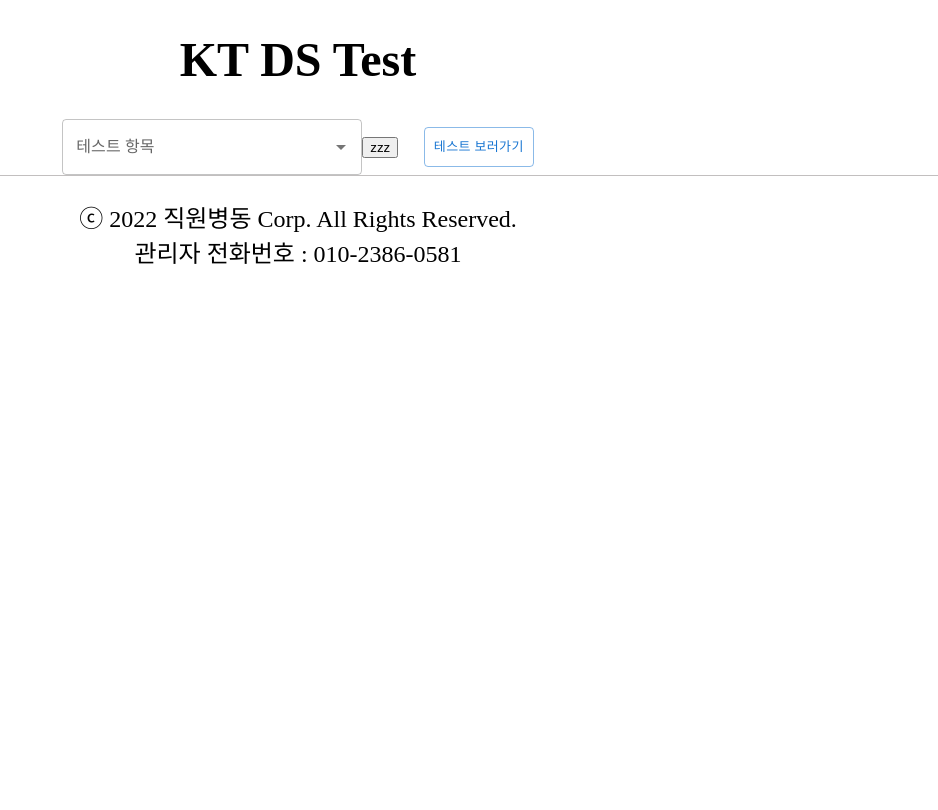
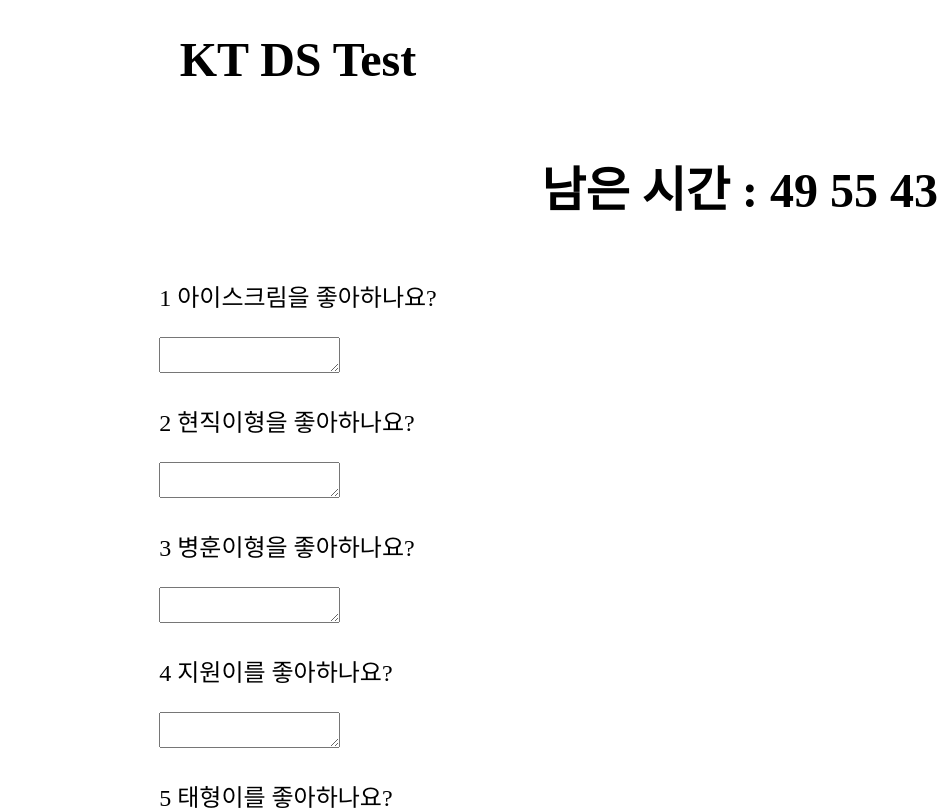
Before and after one commit to ktds-newcomer-project/jwbd-spring-project, a React (Create React App) app in the folder FE/: page /test in a window 1280 px wide. Shown: the top 810 px of the page, without its empty margins (342-1280 px from the left). Built offline with nearby package versions, Linux system fonts and the light colour scheme; a web font is replaced by a local one.

Commit message:
Feature/FE-Test

```diff
--- a/FE/package.json
+++ b/FE/package.json
@@ -10,11 +10,11 @@
     "@testing-library/react": "^13.3.0",
     "@testing-library/user-event": "^13.5.0",
     "axios": "^0.27.2",
+    "moment": "^2.29.4",
     "react": "^18.0.0",
     "react-dom": "^18.0.1",
     "react-router-dom": "^6.3.0",
     "react-scripts": "5.0.1",
-    "react-select": "^5.4.0",
     "react-slick": "^0.29.0",
     "slick-carousel": "^1.8.1",
     "sweetalert2": "^11.4.26",
--- a/FE/public/index.html
+++ b/FE/public/index.html
@@ -24,7 +24,7 @@
       work correctly both with client-side routing and a non-root public URL.
       Learn how to configure a non-root public URL by running `npm run build`.
     -->
-    <title>React App</title>
+    <title>K-XAM</title>
   </head>
   <body>
     <noscript>You need to enable JavaScript to run this app.</noscript>
--- a/FE/src/pages/HomePage/index.jsx
+++ b/FE/src/pages/HomePage/index.jsx
@@ -1,4 +1,4 @@
-import React from 'react';
+import React, { useState } from 'react';
 import { useStore } from '../../states.js';
 import Slider from "react-slick";
 import Slide1 from '../../assets/carousel4.jpg';
@@ -7,16 +7,21 @@
 import "slick-carousel/slick/slick.css";
 import "slick-carousel/slick/slick-theme.css";
 import './style.css'
+import TextField from '@mui/material/TextField';
 import Button from '@mui/material/Button';
-import Select from 'react-select'
 import Carder from '../../templates/TestCard'
 import Java from '../../assets/java.png';
 import Sap from '../../assets/sap.png';
 import Python from '../../assets/python.png';
-
+import Swal from 'sweetalert2';
+import { useNavigate } from 'react-router-dom';
+import Autocomplete from '@mui/material/Autocomplete';
 
 const HomePage = () => {
     const { userToken } = useStore();
+    const [inputValue, setInputValue] = useState('');
+
+    const navigate = useNavigate()
     const settings = {
         dots: true,
         infinite: true,
@@ -31,12 +36,42 @@
 
     const buttonStyle1 = {color: 'white', backgroundColor : "#66E4BE",width:"25%", height:"6.5%",fontSize:"17px", minWidth : '150px',minHeight: "40px"}
     const slideStyle = {width: '100%'}
-    const selectOptions = [
-        { value: 'SAP1', label: 'SAP 종합시험 1차' },
-        { value: 'ERP1', label: 'ERP 업무시험 1차' },
-        { value: 'JAVA1', label: 'JAVA 기본시험 2차' }
-      ]
+    const testList = [
+      { label: 'JAVA WEB 테스트', testCode: 82256975 },
+      { label: 'Python WEB 테스트', testCode: 82256954 },
+      { label: 'Spider WEB 테스트', testCode: 82256978 },
+      { label: 'JPA WEB 테스트', testCode: 82256934 },
+      { label: 'SAP WEB 테스트', testCode: 82256946 },
+      { label: 'StacrCraft WEB 테스트', testCode: 82246857 },
+      { label: '황새오래걷기 WEB 테스트', testCode: 82267857 }
+    ]
 
+    const confirmTestPw = () => {
+      if (inputValue) {
+        Swal.fire({
+            title: '응시 비밀번호 확인',
+            html: `<input type="password" id="password" class="swal2-input" placeholder="응시 비밀번호">`,
+            confirmButtonText: '시험 시작',
+            focusConfirm: false,
+            preConfirm: () => {
+              const password = Swal.getPopup().querySelector('#password').value
+              if (!password) {
+                Swal.showValidationMessage(`Please enter login and password`)
+              }
+              if (password === '1234') {
+                navigate('/test')
+              }else {
+                Swal.fire('비밀번호가 올바르지않습니다.')
+              }
+              return { password: password }
+            }
+          })
+        }else{
+          Swal.fire('시험을 선택해주세요')
+        }
+    }
+
+    // ${result.value.password}
     return (
         <div>
             <div className="home-main-process-div">
@@ -49,12 +84,19 @@
                 </div>
                 <div className="home-test-div">
                     <h1>현재 응시 가능한 시험</h1>
-                    <Select
-                    className="select-button"
-                    isClearable
-                    isSearchable
-                    options={selectOptions} />
-                    <Button style={buttonStyle1} >응시하러가기</Button>
+                    <Autocomplete
+                      id="combo-box-demo"
+                      options={testList}
+
+                      inputValue={inputValue}
+                      onInputChange={(event, newInputValue) => {
+                        setInputValue(newInputValue);
+                      }}
+                      sx={{ width: 300 }}
+                      style={{ marginBottom: "5%"}}
+                      renderInput={(params) => <TextField {...params} label="테스트 항목" />}
+                      />
+                    <Button onClick={confirmTestPw}style={buttonStyle1} >응시하러가기</Button>
                 </div>
             </div>
             <div className="home-previous-test-div">
--- a/FE/src/pages/SignInPage/index.jsx
+++ b/FE/src/pages/SignInPage/index.jsx
@@ -1,4 +1,4 @@
-import React, { useState,useEffect } from 'react';
+import React, { useState,useLayoutEffect } from 'react';
 import { useStore } from '../../states.js';
 import { useNavigate } from 'react-router-dom';
 import './style.css'
@@ -9,7 +9,7 @@
 
 const SigninPage = () => {
     const { userToken, setUserToken } = useStore();
-    useEffect(() => {
+    useLayoutEffect(() => {
         if (localStorage.getItem('isLogin') || userToken ) {
             Swal.fire({
                 icon: 'error',
@@ -61,6 +61,8 @@
     const buttonStyle1 = {backgroundColor : "#66E4BE",width:"25%", height:"6.5%",fontSize:"17px", minWidth : '120px',minHeight: "40px"}
 
     return (
+        <>
+        { (!localStorage.getItem('isLogin')) ?
         <div className='signin-main-div'>
             <div className='signin-left-div'>
                 <p>KT ds X(Human-resource) Automation Management</p>
@@ -86,6 +88,8 @@
             </div>
 
         </div>
+        : null }
+        </>
     );
 };
 
--- a/FE/src/pages/TestPage/index.jsx
+++ b/FE/src/pages/TestPage/index.jsx
@@ -1,17 +1,51 @@
-import React from 'react';
-import TextField from '@mui/material/TextField';
-import Autocomplete from '@mui/material/Autocomplete';
+import React, {useState,useEffect} from 'react';
+
 import Button from '@mui/material/Button';
 import './style.css'
 import { useStore } from '../../states'
-
+import moment from 'moment';
+import Swal from 'sweetalert2';
+import { useNavigate } from 'react-router-dom';
+import QuestionCard from '../../templates/QuestionCard';
 
 const TestPage = () => {
   const  { userToken } = useStore();
+  const navigate = useNavigate();
+  const [dateDis, setDateDis] = useState();
+  const [sec, setSec] = useState();
+  const [min, setMin] = useState();
+  const [hour, setHour] = useState();
+  useEffect(() => {
+    const id = setInterval(() => {
+      let date1 = moment();
+      let date2 = moment("2022-08-11T18:50:00+09:00");
+      date1.format(); // 2021-10-09T00:44:52+09:00
+      date2.format(); // 2020-04-08T00:00:00+09:00
+      const dateDis = date2.diff(date1)
+      let dis_Hour = 0
+      let dis_Minute = 0
+      let dis_Seconds = 0
+      if (dateDis >= 3600) {
+        dis_Hour = date2.diff(date1, 'hours')
+        dis_Minute = date2.diff(date1, 'minutes') - (dis_Hour * 60)
+        dis_Seconds = date2.diff(date1, 'seconds') - (dis_Hour * 3600 ) - (dis_Minute * 60)
+        setSec(dis_Seconds)
+        setMin(dis_Minute)
+        setHour(dis_Hour)
+      }
+      console.log(dis_Hour,dis_Minute,dis_Seconds)
+      console.log(dateDis)
+      setDateDis(dateDis => dateDis - 1);
 
-  const hoho = () => {
-    alert(userToken)
-  }
+      console.log()
+    }, 1000);
+    if(dateDis <= 0){
+      clearInterval(id);
+      Swal.fire("시간이 종료되었습니다")
+      navigate('/home')
+    }
+    return () => clearInterval(id);
+  }, [dateDis]);
 
   const testList = [
     { label: 'JAVA WEB 테스트', testCode: 82256975 },
@@ -23,22 +57,33 @@
     { label: '황새오래걷기 WEB 테스트', testCode: 82267857 }
   ]
 
+  const questions = [
+                    {type: 1, question:"아이스크림을 좋아하나요?", bogi : []},
+                    {type: 0, question:"현직이형을 좋아하나요?", bogi : []},
+                    {type: 1, question:"병훈이형을 좋아하나요?", bogi : []},
+                    {type: 0, question:"지원이를 좋아하나요?", bogi : []},
+                    {type: 1, question:"태형이를 좋아하나요?", bogi : []},
+                    {type: 0, question:"정동균을 좋아하나요?", bogi : []}
+                    ]
+  // let banana = 0
+  // const questionBox = questions.map((item) => {
+  //   banana += 1
+  //   return <div>
+  //     {banana}
+  //     <p> {item.question}</p>
+  //   </div>
 
+  // })
 
     return (
        <div className="test-page-div">
           <h1>KT DS Test</h1>
+          <h1 className="timer"> 남은 시간  : {hour} {min} {sec}</h1>
+          <QuestionCard questions={questions} />
           <div className="test-div">
-            <Autocomplete
-            id="combo-box-demo"
-            options={testList}
-            sx={{ width: 300 }}
+            <Button style={{ marginLeft : "2vw", height:"40px"}} variant="outlined" size="small">제출하기</Button>
+          </div>
 
-            renderInput={(params) => <TextField {...params} label="테스트 항목" />}
-            />
-            <button onClick={hoho}>zzz</button>
-            <Button style={{ marginLeft : "2vw", height:"40px"}} variant="outlined" size="small">테스트 보러가기</Button>
-          </div>
        </div>
   )
 };
--- a/FE/src/pages/TestPage/style.css
+++ b/FE/src/pages/TestPage/style.css
@@ -9,3 +9,6 @@
     align-items: center;
 
 }
+.timer {
+    margin-left: auto;
+}
--- /dev/null
+++ b/FE/src/templates/QuestionCard/index.jsx
@@ -0,0 +1,19 @@
+import React from 'react';
+const QuestionCard = (questions) => {
+    console.log(questions)
+    let banana = 0
+    return (
+        <div>
+            {questions.questions.map((item) => {
+                banana += 1
+                return <div>
+
+                <p>{banana} {item.question}</p>
+                <textarea></textarea>
+                </div>
+            })}
+        </div>
+    );
+};
+
+export default QuestionCard;
```
Also changed, not shown: FE/src/templates/QuestionCard/style.css (added), 2 other files (tests, documents, lock files or other folders).
